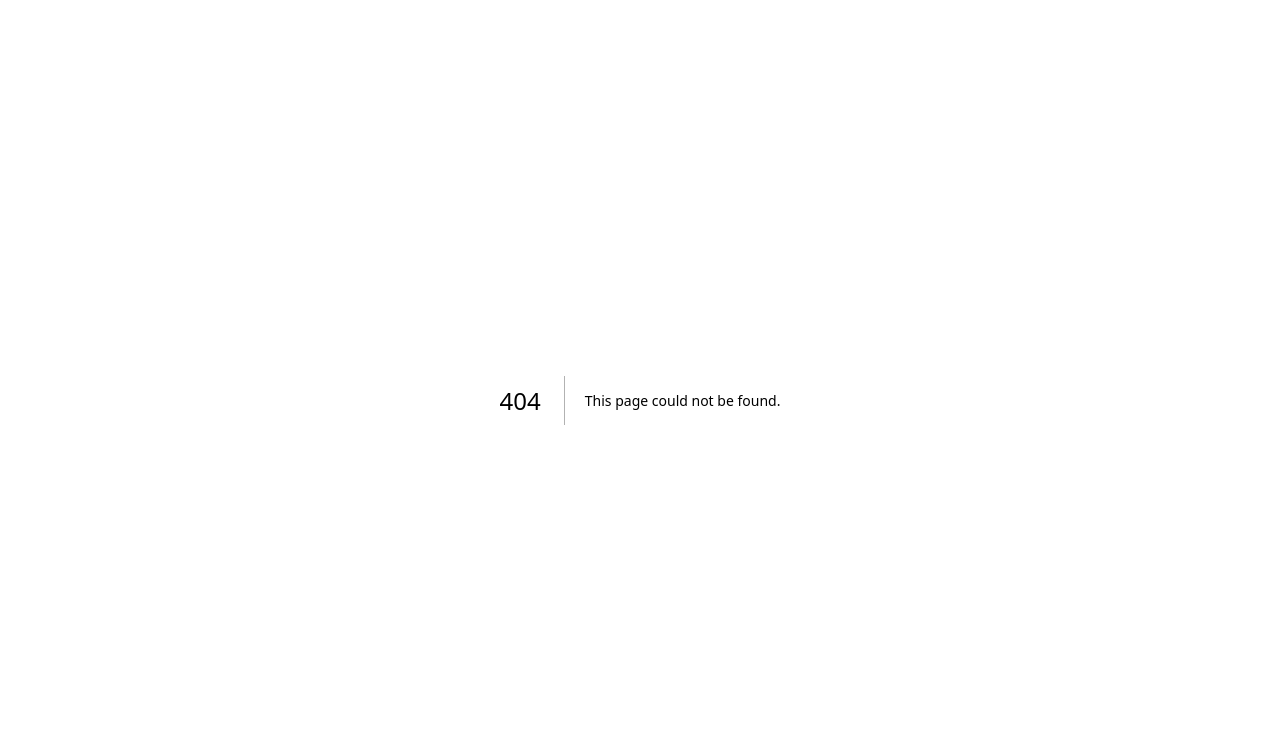
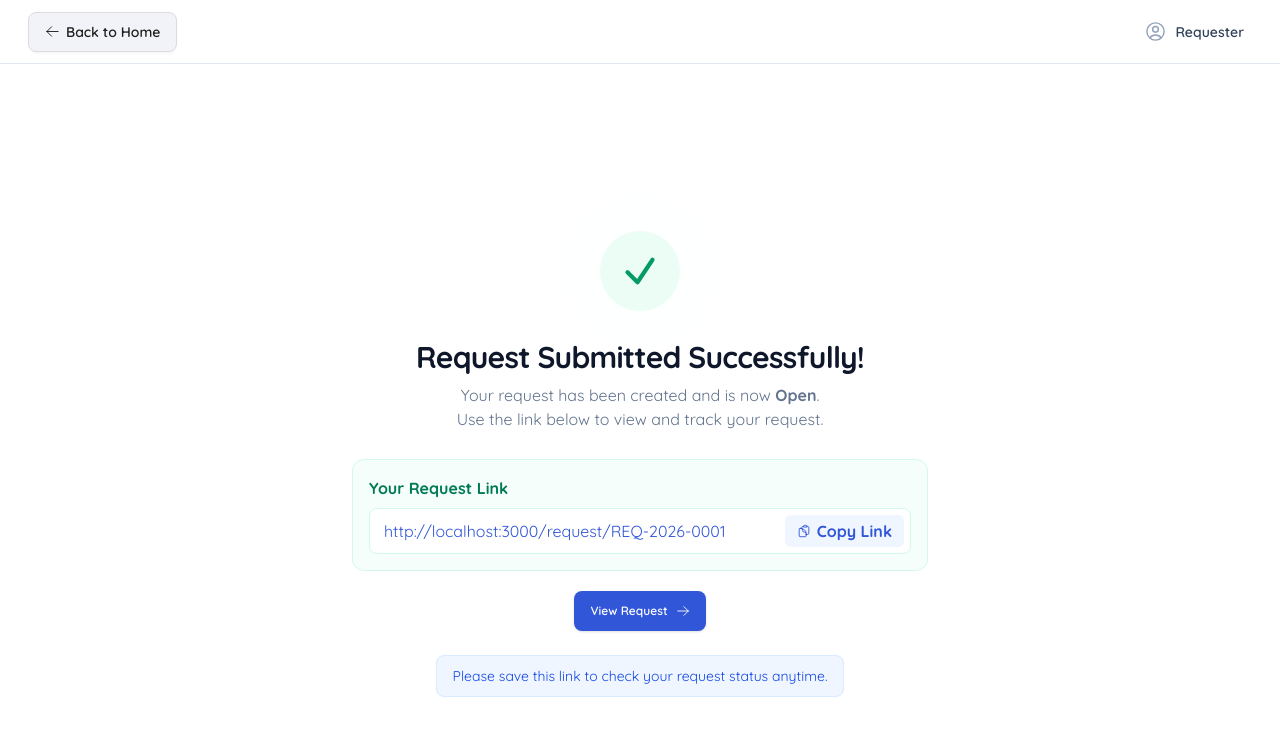
Before and after one commit to MujahidEmon/service-request-desk, a Next.js app in the folder frontend/: page /request-submitted in a window 1280 px wide. Before the commit this address had no page. Shown: the top 736 px of the page. Built offline with nearby package versions, Linux system fonts and the light colour scheme.

Commit message:
re submitted page ready-UI Section

```diff
--- a/frontend/package.json
+++ b/frontend/package.json
@@ -14,6 +14,7 @@
     "react": "19.2.8",
     "react-dom": "19.2.8",
     "react-hook-form": "^7.86.0",
+    "react-hot-toast": "^2.6.0",
     "react-icons": "^5.7.0"
   },
   "devDependencies": {
--- /dev/null
+++ b/frontend/src/app/components/SubmissionSuccess.jsx
@@ -0,0 +1,76 @@
+"use client";
+
+import { useSearchParams } from "next/navigation";
+import Link from "next/link";
+import {
+  HiOutlineCheck,
+  HiOutlineClipboardDocument,
+  HiOutlineArrowRight,
+} from "react-icons/hi2";
+import toast from "react-hot-toast";
+
+export default function   SubmissionSuccess() {
+  const searchParams = useSearchParams();
+  const id = searchParams.get("id") || "REQ-2026-0001";
+  const link = `http://localhost:3000/request/${id}`;
+
+  const copyLink = async () => {
+    try {
+      await navigator.clipboard.writeText(link);
+      toast.success("Link copied to clipboard!");
+    } catch {
+      toast.error("Failed to copy link.");
+    }
+  };
+
+  return (
+    <main className="min-h-screen bg-white px-4 py-8">
+      <div className="mx-auto flex min-h-[calc(100vh-4rem)] max-w-3xl flex-col items-center justify-center text-center">
+        <div className="relative grid size-20 place-items-center rounded-full bg-emerald-50 text-emerald-600">
+          <div className="absolute inset-0 animate-ping rounded-full bg-emerald-100 opacity-30" />
+          <HiOutlineCheck size={40} strokeWidth={2.5} />
+        </div>
+
+        <h1 className="mt-7 text-2xl md:text-3xl font-black tracking-tight text-slate-900">
+          Request Submitted Successfully!
+        </h1>
+        <p className="mt-2 text-slate-500">
+          Your request has been created and is now <strong>Open</strong>.
+          <br />
+          Use the link below to view and track your request.
+        </p>
+
+        <div className="mt-7 w-full max-w-xl rounded-xl border border-emerald-100 bg-emerald-50/50 p-4 text-left">
+          <p className="mb-2  font-bold text-emerald-700">
+            Your Request Link
+          </p>
+
+          <div className="flex flex-col gap-2 rounded-lg border border-emerald-100 bg-white p-1.5 sm:flex-row sm:items-center">
+            <input
+              readOnly
+              value={link}
+              className="min-w-0 flex-1 bg-transparent px-2    text-[#3156d8] outline-none"
+            />
+            <button
+              type="button"
+              onClick={copyLink}
+              className="inline-flex h-8 shrink-0 items-center justify-center gap-1.5 rounded-md bg-blue-50 px-3 text-md font-bold text-[#3156d8] hover:bg-blue-100"
+            >
+              <HiOutlineClipboardDocument size={14} />
+              Copy Link
+            </button>
+          </div>
+        </div>
+
+        <Link href={`/request/${id}`} className="inline-flex h-10 items-center justify-center gap-2 rounded-lg bg-[#3156d8] px-4 text-xs font-semibold text-white shadow-sm transition hover:bg-[#2749c0] active:scale-[0.99] disabled:cursor-not-allowed disabled:opacity-60 mt-5">
+          View Request
+          <HiOutlineArrowRight size={14} />
+        </Link>
+
+        <div className="mt-6 rounded-lg border border-blue-100 bg-blue-50 px-4 py-2.5 text-sm text-blue-700">
+          Please save this link to check your request status anytime.
+        </div>
+      </div>
+    </main>
+  );
+}
--- a/frontend/src/app/layout.js
+++ b/frontend/src/app/layout.js
@@ -1,6 +1,6 @@
 import { Geist, Geist_Mono, Quicksand } from "next/font/google";
 import "./globals.css";
-
+import { Toaster } from 'react-hot-toast';
 
 
 const quickSand = Quicksand({
@@ -29,7 +29,7 @@ export default function RootLayout({ children }) {
       lang="en"
       className={`${quickSand.className} h-full bg-custom-1 antialiased`}
     >
-      <body className="min-h-full flex flex-col">{children}</body>
+      <body className="min-h-full flex flex-col">{children}<Toaster /></body>
     </html>
   );
 }
--- a/frontend/src/app/page.js
+++ b/frontend/src/app/page.js
@@ -5,6 +5,7 @@ export default function Home() {
   return (
     <div className='max-w-7xl mx-auto flex flex-col items-center justify-center gap-4'>
         <Homepage></Homepage>
+
     </div>
   );
 }
--- /dev/null
+++ b/frontend/src/app/request-submitted/page.jsx
@@ -0,0 +1,20 @@
+import { Suspense } from "react";
+import SubmissionSuccess from "../components/SubmissionSuccess";
+import TopBar from "../components/TopBar";
+
+function Loading() {
+  return (
+    <main className="grid min-h-screen place-items-center bg-white">
+      <span className="loading loading-spinner text-primary" />
+    </main>
+  );
+}
+
+export default function RequestSubmittedPage() {
+  return (
+    <Suspense fallback={<Loading />}>
+      <TopBar></TopBar>
+      <SubmissionSuccess />
+    </Suspense>
+  );
+}
```
Also changed, not shown: 1 other file (tests, documents, lock files or other folders).
